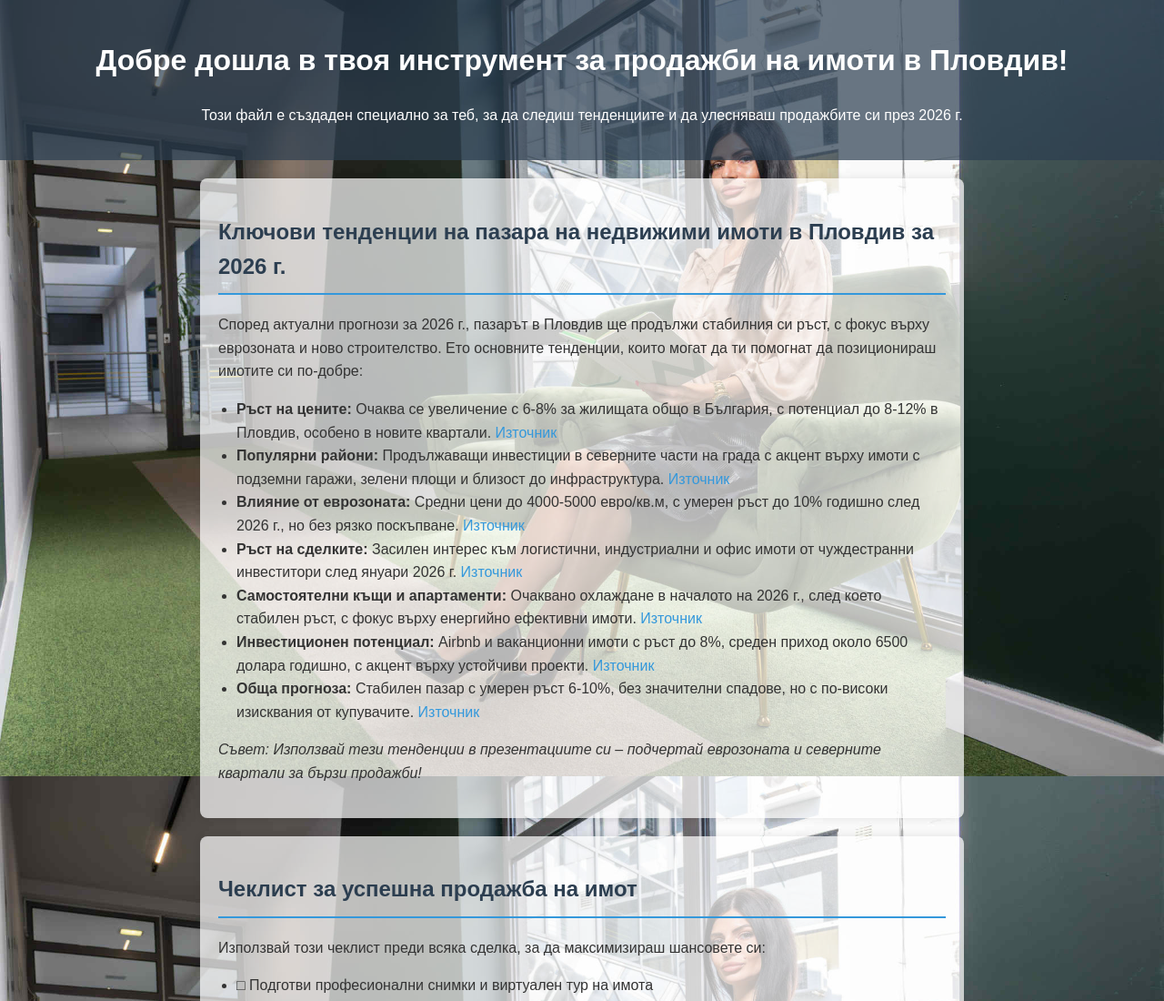
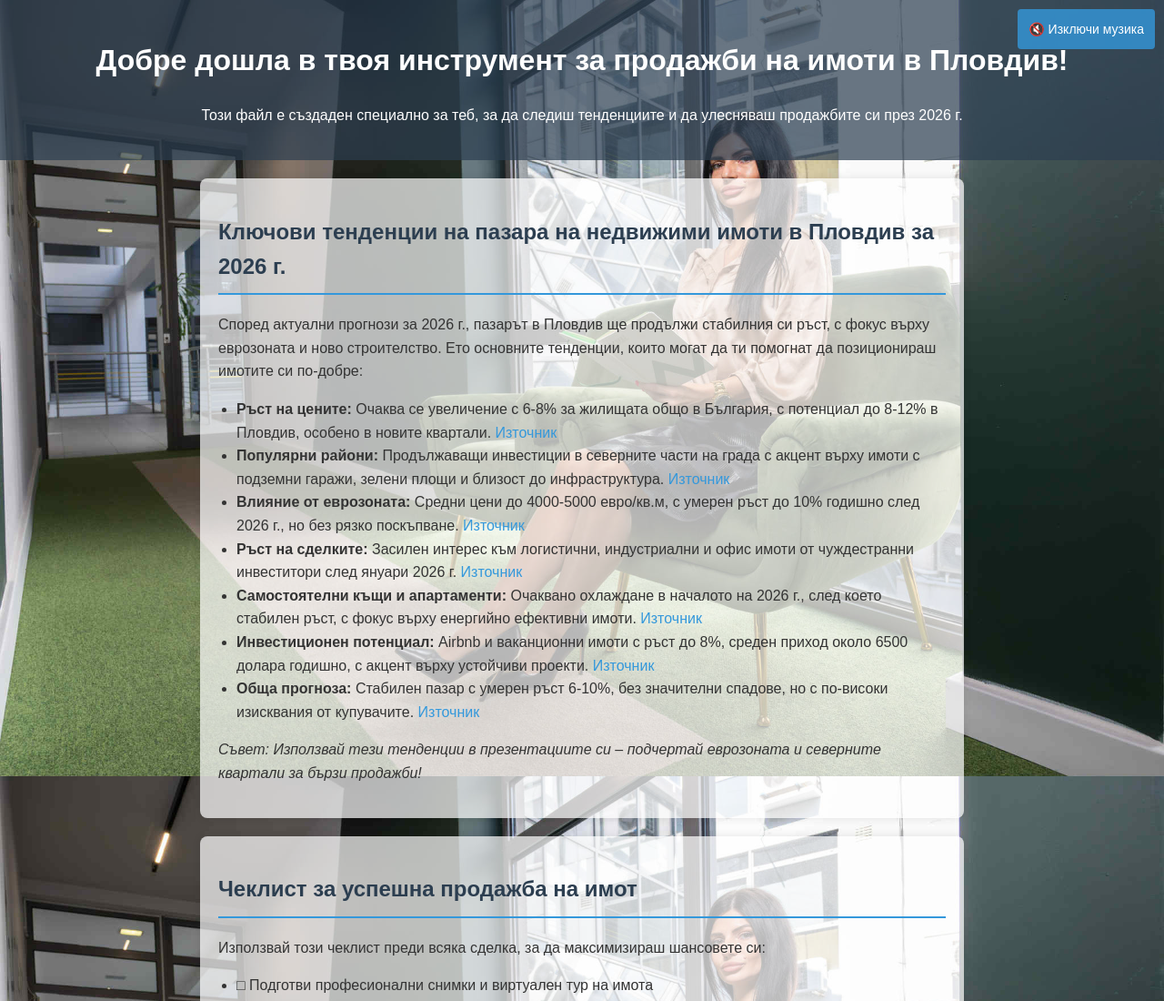
Before and after one commit to Deyan80/Alex_broker, a plain HTML site: page index.html in a window 1280 px wide. Shown: the top 1100 px of the page at 91% size. Drawn offline with Linux system fonts and the light colour scheme.

Commit message:
Update index.html

```diff
--- a/index.html
+++ b/index.html
@@ -22,6 +22,22 @@
             color: white;
             text-align: center;
             padding: 20px;
+            position: relative;
+        }
+        .music-control {
+            position: absolute;
+            top: 10px;
+            right: 10px;
+            background: rgba(52, 152, 219, 0.8);
+            color: white;
+            border: none;
+            padding: 8px 12px;
+            border-radius: 4px;
+            cursor: pointer;
+            font-size: 14px;
+        }
+        .music-control:hover {
+            background: rgba(52, 152, 219, 1);
         }
         section {
             max-width: 800px;
@@ -155,18 +171,30 @@
                 padding: 8px;
                 font-size: 0.9em;
             }
+            .music-control {
+                top: 5px;
+                right: 5px;
+                padding: 6px 10px;
+                font-size: 12px;
+            }
         }
 
         /* Увеличаване на touch targets за мобилни */
-        button, input[type="number"], a {
+        button, input[type="number"], a, .music-control {
             min-height: 44px; /* Минимален размер за touch */
         }
     </style>
 </head>
 <body>
+    <audio id="bgMusic" loop preload="auto">
+        <source src="song.mp3" type="audio/mpeg">
+        Your browser does not support the audio element.
+    </audio>
+
     <header>
         <h1>Добре дошла в твоя инструмент за продажби на имоти в Пловдив!</h1>
         <p>Този файл е създаден специално за теб, за да следиш тенденциите и да улесняваш продажбите си през 2026 г.</p>
+        <button class="music-control" onclick="toggleMusic()">🔊 Изключи музика</button>
     </header>
 
     <section id="tendencii">
@@ -235,5 +263,43 @@
     <footer>
         <p>Създадено с любов от твоя приятел. Актуализирай тенденциите редовно! © 2026</p>
     </footer>
+
+    <script>
+        const audio = document.getElementById('bgMusic');
+        const musicBtn = document.querySelector('.music-control');
+        let isPlaying = false;
+
+        function initMusic() {
+            audio.play().then(() => {
+                isPlaying = true;
+                musicBtn.textContent = '🔇 Изключи музика';
+            }).catch((error) => {
+                console.log('Автоматичното възпроизвеждане е блокирано. Потребителят трябва да кликне бутона.');
+                musicBtn.textContent = '▶️ Стартирай музика';
+            });
+        }
+
+        function toggleMusic() {
+            if (isPlaying) {
+                audio.pause();
+                isPlaying = false;
+                musicBtn.textContent = '▶️ Стартирай музика';
+            } else {
+                audio.play();
+                isPlaying = true;
+                musicBtn.textContent = '🔇 Изключи музика';
+            }
+        }
+
+        // Опит за автоматично стартиране при зареждане
+        document.addEventListener('DOMContentLoaded', initMusic);
+
+        // Ако autoplay не работи, позволи рестартиране при взаимодействие
+        document.addEventListener('click', function(e) {
+            if (e.target === musicBtn && !isPlaying) {
+                toggleMusic();
+            }
+        }, { once: true });
+    </script>
 </body>
 </html>
```
